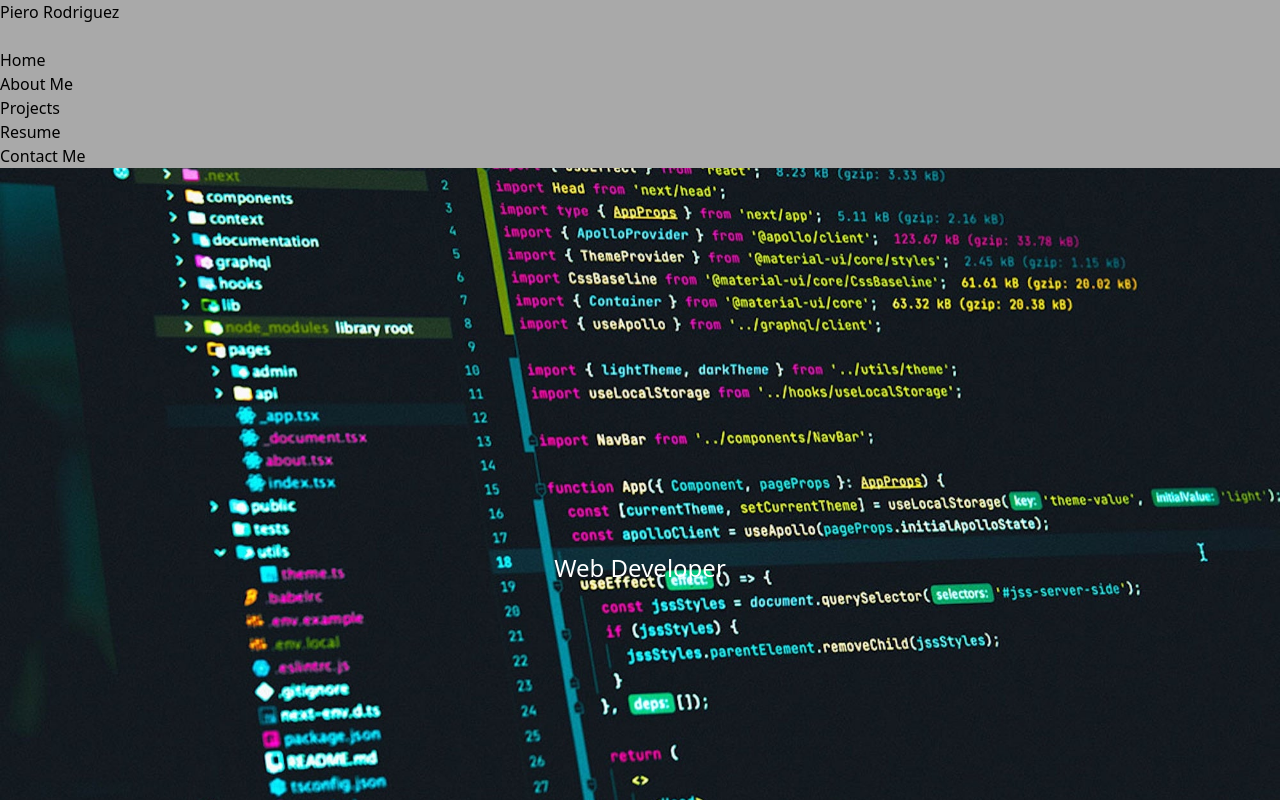
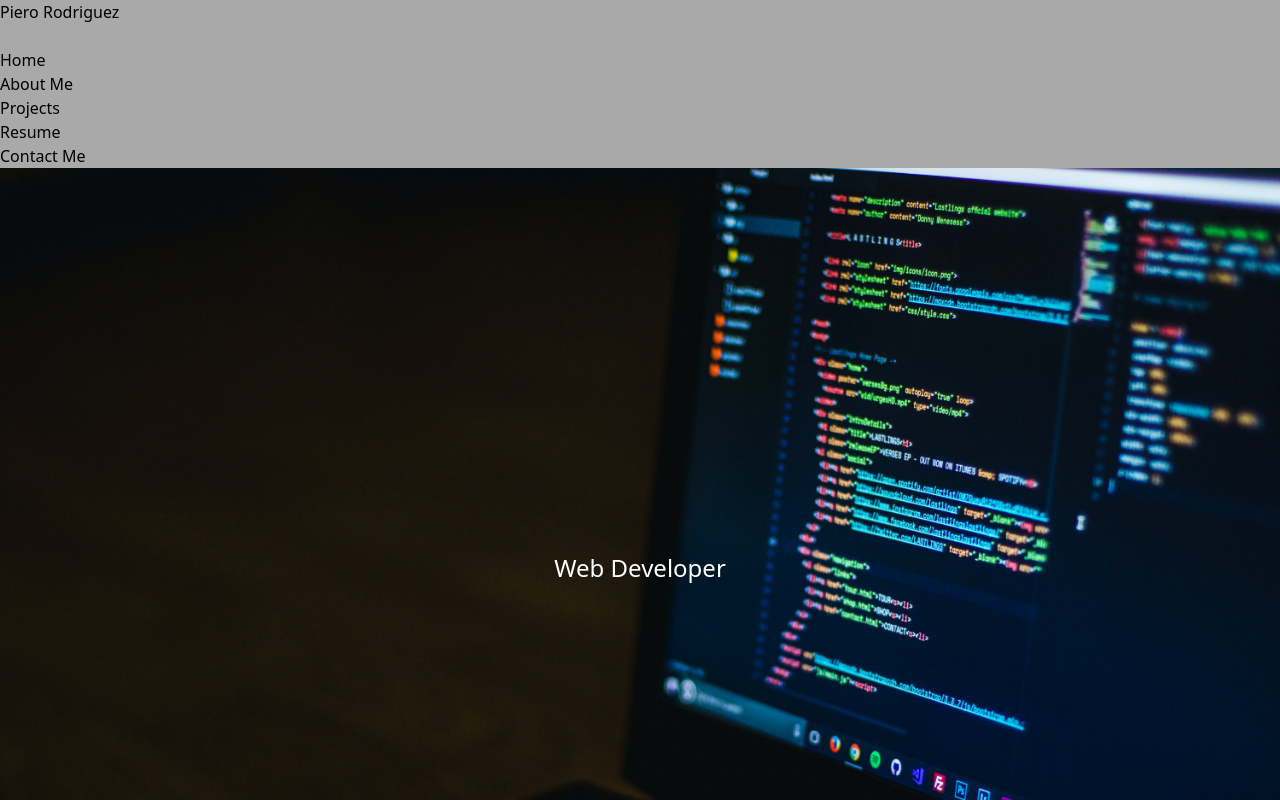
Before and after one commit to Piero9992023/Official-React-Portfolio, a React (Vite) app: page / in a window 1280 px wide. Shown: the top 800 px of the page. Built offline with nearby package versions, Linux system fonts and the light colour scheme.

Commit message:
deleted image and word transition causing to many problems

```diff
--- a/src/components/About.jsx
+++ b/src/components/About.jsx
@@ -5,7 +5,7 @@ const About = () => {
 
     return (
         <div>
-            <h1 className=' ml-8 mt-8 text-4xl font-bold'>About Me</h1>
+            <h1 className=' ml-8 mt-16 text-4xl font-bold'>About Me</h1>
         <div id="about" className="flex flex-col md:flex-row justify-center items-center mx-4 md:mx-10 lg:mx-20 my-10 md:my-20">
           <div className="bg-gray-200 mb-4 md:mb-0 mx-4 md:mx-0 p-4 rounded shadow-xl w-full md:w-1/2 lg:w-1/4 text-center">
             <p className="text-xl">
--- a/src/components/Header.jsx
+++ b/src/components/Header.jsx
@@ -1,34 +1,11 @@
-import { useEffect, useState } from 'react';
-import image1 from './images/image1.jpeg';
-import image2 from './images/image2.avif';
 import image3 from './images/image3.jpeg';
 
-const imageList = [
-  {
-    id: 1,
-    src: image1,
-    alt: 'Image 1',
-  },
-  {
-    id: 2,
-    src: image2,
-    alt: 'Image 2',
-  },
-  {
-    id: 3,
-    src: image3,
-    alt: 'Image 3',
-  },
-];
 
-const wordsArr = ['Web Developer', 'Database Enthusiast'];
 
 const commonImageStyle = {
   width: '100%',
   height: '800px',
-  display: 'block',
   objectFit: 'cover',
-  transition: 'opacity 1s ease-in-out',
 };
 
 const textContainerStyle = {
@@ -39,54 +16,27 @@ const textContainerStyle = {
   fontSize: '24px',
   color: 'white',
   textAlign: 'center',
-  opacity: 0,
-  transition: 'opacity 1s ease-in-out',
+  opacity: 1,
 };
 
 function ImageComponent() {
-  const [currentIndex, setCurrentIndex] = useState(0);
-  const [currentWordIndex, setCurrentWordIndex] = useState(0);
-
-  useEffect(() => {
-    const interval = setInterval(() => {
-      setCurrentIndex((prevIndex) => (prevIndex + 1) % imageList.length);
-
-      setTimeout(() => {
-        setCurrentWordIndex((prevWordIndex) =>
-          (prevWordIndex + 1) % wordsArr.length
-        );
-      }, 7000); // Display each word for 8 seconds before transitioning
-    }, 8000); // Change image every 8 seconds
-
-    return () => clearInterval(interval);
-  }, []);
-
   return (
-    <div id='home' style={{ position: 'relative' }}>
-      {imageList.map((image, index) => (
-        <div key={image.id} style={{ position: 'relative' }}>
-          <img
-            src={image.src}
-            alt={image.alt}
-            style={{
-              ...commonImageStyle,
-              display: index === currentIndex ? 'block' : 'none',
-            }}
-          />
-          <div
-            style={{
-              ...textContainerStyle,
-              opacity: index === currentIndex ? 1 : 0,
-            }}
-          >
-            {wordsArr.map((word, i) => (
-              <div className='bg-black rounded bg-opacity-50 backdrop-blur-sm text-6xl' key={i} style={{ display: i === currentWordIndex ? 'block' : 'none' }}>
-                {word}
-              </div>
-            ))}
+    <div id='home' className='mb-28 ' style={{ position: 'relative' }}>
+      <div style={{ position: 'relative' }}>
+        <div style={textContainerStyle}>
+          <div className='bg-black rounded bg-opacity-50 backdrop-blur-sm text-6xl'>
+            Web Developer
           </div>
         </div>
-      ))}
+        <img
+          src={image3}
+          alt='Image 3'
+          style={{
+            ...commonImageStyle,
+            display: 'block', // Always display image3
+          }}
+        />
+      </div>
     </div>
   );
 }
--- a/src/components/NavTabs.jsx
+++ b/src/components/NavTabs.jsx
@@ -60,7 +60,7 @@ const NavTabs = () => {
                 to="home"
                 spy={true}
                 smooth={true}
-                offset={-140}
+                offset={-40}
                 duration={500}
                 onClick={() => setIsMenuOpen(false)}
               >
```
